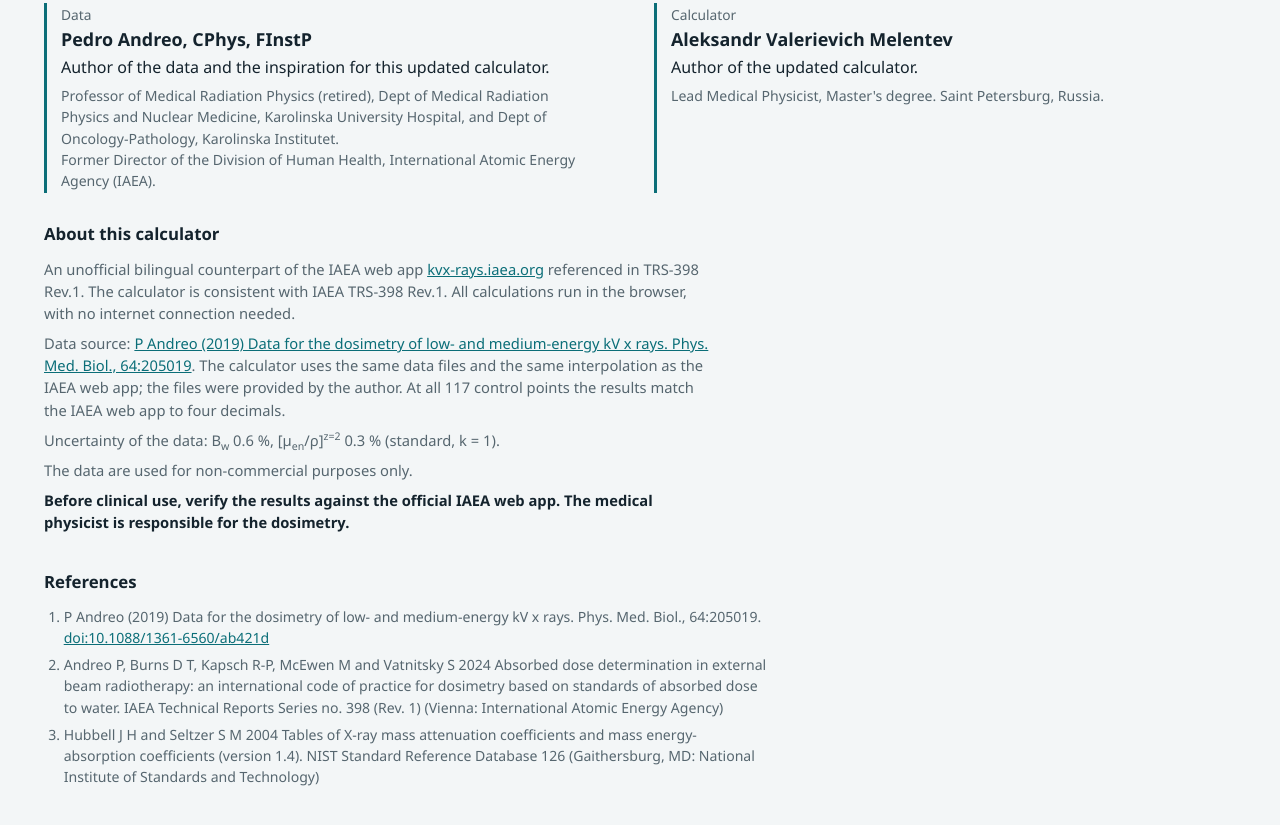
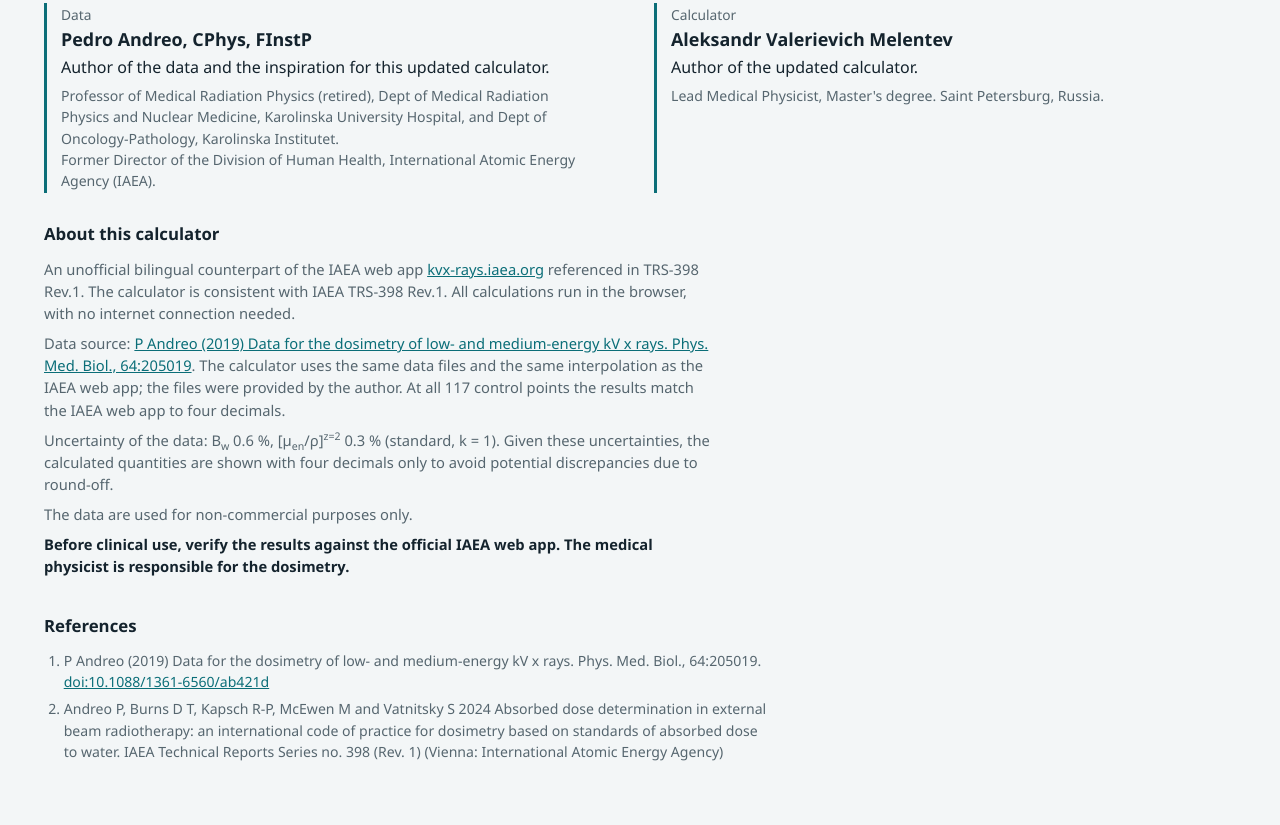
Before and after one commit to mesava/kV-x-rays-data, a website with bundled scripts: page web/index.html in a window 1280 px wide. Shown: the part 757-1582 px from the top of the page. After the commit the page ends 1559 px from the top, so only its background shows below. Built offline with nearby package versions, Linux system fonts and the light colour scheme.

Commit message:
Литература без NIST; примечание о четырёх знаках (по замечаниям P. Andreo)
- из списка литературы убрана база NIST: данные Andreo основаны на расчётах
  PENELOPE-2014, а NIST используется только для предупреждения о
  недостижимом СПО — это пояснено в README и data/README.md
- примечание на сайте (RU/EN) и в README: при неопределённости 0,3–0,6 %
  четыре знака приводятся только во избежание расхождений из-за округления

```diff
--- a/web/i18n.js
+++ b/web/i18n.js
@@ -9,7 +9,7 @@
 export const LANGS = ["ru", "en"];
 
 // Список литературы одинаков для обоих языков; издания МАГАТЭ цитируются с авторами.
-const REFERENCES = `<li>P Andreo (2019) Data for the dosimetry of low- and medium-energy kV x rays. Phys. Med. Biol., 64:205019. <a href="https://doi.org/10.1088/1361-6560/ab421d">doi:10.1088/1361-6560/ab421d</a></li><li>Andreo P, Burns D T, Kapsch R-P, McEwen M and Vatnitsky S 2024 Absorbed dose determination in external beam radiotherapy: an international code of practice for dosimetry based on standards of absorbed dose to water. IAEA Technical Reports Series no. 398 (Rev. 1) (Vienna: International Atomic Energy Agency)</li><li>Hubbell J H and Seltzer S M 2004 Tables of X-ray mass attenuation coefficients and mass energy-absorption coefficients (version 1.4). NIST Standard Reference Database 126 (Gaithersburg, MD: National Institute of Standards and Technology)</li>`;
+const REFERENCES = `<li>P Andreo (2019) Data for the dosimetry of low- and medium-energy kV x rays. Phys. Med. Biol., 64:205019. <a href="https://doi.org/10.1088/1361-6560/ab421d">doi:10.1088/1361-6560/ab421d</a></li><li>Andreo P, Burns D T, Kapsch R-P, McEwen M and Vatnitsky S 2024 Absorbed dose determination in external beam radiotherapy: an international code of practice for dosimetry based on standards of absorbed dose to water. IAEA Technical Reports Series no. 398 (Rev. 1) (Vienna: International Atomic Energy Agency)</li>`;
 
 export const I18N = {
   ru: {
@@ -116,7 +116,7 @@
       heading: "Что это и откуда числа",
       p1: "Неофициальный двуязычный аналог приложения МАГАТЭ <a href=\"https://kvx-rays.iaea.org/About\">kvx-rays.iaea.org</a>, на которое ссылается TRS-398 Rev.1. Калькулятор согласуется с TRS-398 Rev.1. Расчёт идёт полностью в браузере и работает без интернета.",
       p2: `Источник данных: ${CITATION_HTML}. Используются те же файлы данных и та же интерполяция, что в веб-приложении МАГАТЭ; файлы предоставлены автором. Во всех 117 контрольных точках результат совпадает с сайтом МАГАТЭ до 4-го знака.`,
-      p3: "Неопределённость самих данных: B<sub>w</sub> — 0,6 %, [μ<sub>en</sub>/ρ]<sup>z=2</sup> — 0,3 % (стандартная, k = 1).",
+      p3: "Неопределённость самих данных: B<sub>w</sub> — 0,6 %, [μ<sub>en</sub>/ρ]<sup>z=2</sup> — 0,3 % (стандартная, k = 1). При такой неопределённости четыре знака после запятой приводятся только для того, чтобы избежать расхождений из-за округления.",
       p4: "Данные используются только в некоммерческих целях.",
       disclaimer: "Перед клиническим применением сверьте результат с официальным приложением МАГАТЭ. Ответственность за дозиметрию несёт медицинский физик.",
     },
@@ -230,7 +230,7 @@
       heading: "About this calculator",
       p1: "An unofficial bilingual counterpart of the IAEA web app <a href=\"https://kvx-rays.iaea.org/About\">kvx-rays.iaea.org</a> referenced in TRS-398 Rev.1. The calculator is consistent with IAEA TRS-398 Rev.1. All calculations run in the browser, with no internet connection needed.",
       p2: `Data source: ${CITATION_HTML}. The calculator uses the same data files and the same interpolation as the IAEA web app; the files were provided by the author. At all 117 control points the results match the IAEA web app to four decimals.`,
-      p3: "Uncertainty of the data: B<sub>w</sub> 0.6 %, [μ<sub>en</sub>/ρ]<sup>z=2</sup> 0.3 % (standard, k = 1).",
+      p3: "Uncertainty of the data: B<sub>w</sub> 0.6 %, [μ<sub>en</sub>/ρ]<sup>z=2</sup> 0.3 % (standard, k = 1). Given these uncertainties, the calculated quantities are shown with four decimals only to avoid potential discrepancies due to round-off.",
       p4: "The data are used for non-commercial purposes only.",
       disclaimer: "Before clinical use, verify the results against the official IAEA web app. The medical physicist is responsible for the dosimetry.",
     },
--- a/web/index.html
+++ b/web/index.html
@@ -81,14 +81,14 @@
     <h2 id="about-h" data-i18n="about.heading">Что это и откуда числа</h2>
     <p data-i18n="about.p1">Неофициальный двуязычный аналог приложения МАГАТЭ <a href="https://kvx-rays.iaea.org/About">kvx-rays.iaea.org</a>, на которое ссылается TRS-398 Rev.1. Калькулятор согласуется с TRS-398 Rev.1. Расчёт идёт полностью в браузере и работает без интернета.</p>
     <p data-i18n="about.p2">Источник данных: <a href="https://doi.org/10.1088/1361-6560/ab421d">P Andreo (2019) Data for the dosimetry of low- and medium-energy kV x rays. Phys. Med. Biol., 64:205019</a>.</p>
-    <p data-i18n="about.p3">Неопределённость самих данных: B<sub>w</sub> — 0,6 %, [μ<sub>en</sub>/ρ]<sup>z=2</sup> — 0,3 % (стандартная, k = 1).</p>
+    <p data-i18n="about.p3">Неопределённость самих данных: B<sub>w</sub> — 0,6 %, [μ<sub>en</sub>/ρ]<sup>z=2</sup> — 0,3 % (стандартная, k = 1). При такой неопределённости четыре знака после запятой приводятся только для того, чтобы избежать расхождений из-за округления.</p>
     <p data-i18n="about.p4">Данные используются только в некоммерческих целях.</p>
     <p class="disclaimer" data-i18n="about.disclaimer">Перед клиническим применением сверьте результат с официальным приложением МАГАТЭ. Ответственность за дозиметрию несёт медицинский физик.</p>
   </section>
 
   <section class="refs" aria-labelledby="refs-h">
     <h2 id="refs-h" data-i18n="refs.heading">Литература</h2>
-    <ol data-i18n="refs.list"><li>P Andreo (2019) Data for the dosimetry of low- and medium-energy kV x rays. Phys. Med. Biol., 64:205019. <a href="https://doi.org/10.1088/1361-6560/ab421d">doi:10.1088/1361-6560/ab421d</a></li><li>Andreo P, Burns D T, Kapsch R-P, McEwen M and Vatnitsky S 2024 Absorbed dose determination in external beam radiotherapy: an international code of practice for dosimetry based on standards of absorbed dose to water. IAEA Technical Reports Series no. 398 (Rev. 1) (Vienna: International Atomic Energy Agency)</li><li>Hubbell J H and Seltzer S M 2004 Tables of X-ray mass attenuation coefficients and mass energy-absorption coefficients (version 1.4). NIST Standard Reference Database 126 (Gaithersburg, MD: National Institute of Standards and Technology)</li></ol>
+    <ol data-i18n="refs.list"><li>P Andreo (2019) Data for the dosimetry of low- and medium-energy kV x rays. Phys. Med. Biol., 64:205019. <a href="https://doi.org/10.1088/1361-6560/ab421d">doi:10.1088/1361-6560/ab421d</a></li><li>Andreo P, Burns D T, Kapsch R-P, McEwen M and Vatnitsky S 2024 Absorbed dose determination in external beam radiotherapy: an international code of practice for dosimetry based on standards of absorbed dose to water. IAEA Technical Reports Series no. 398 (Rev. 1) (Vienna: International Atomic Energy Agency)</li></ol>
   </section>
 </footer>
 
```
Also changed, not shown: docs/index.html (+5 -5 lines), README.md, data/README.md.
